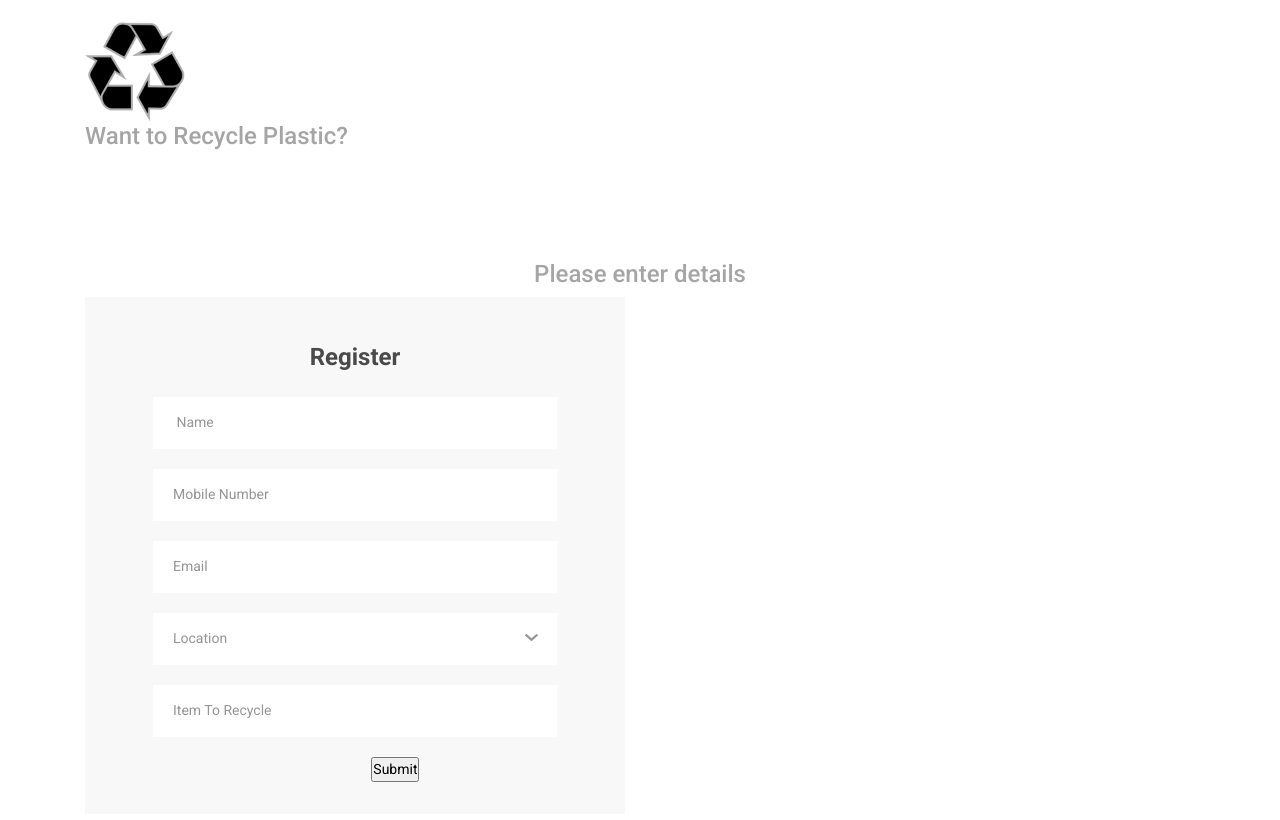
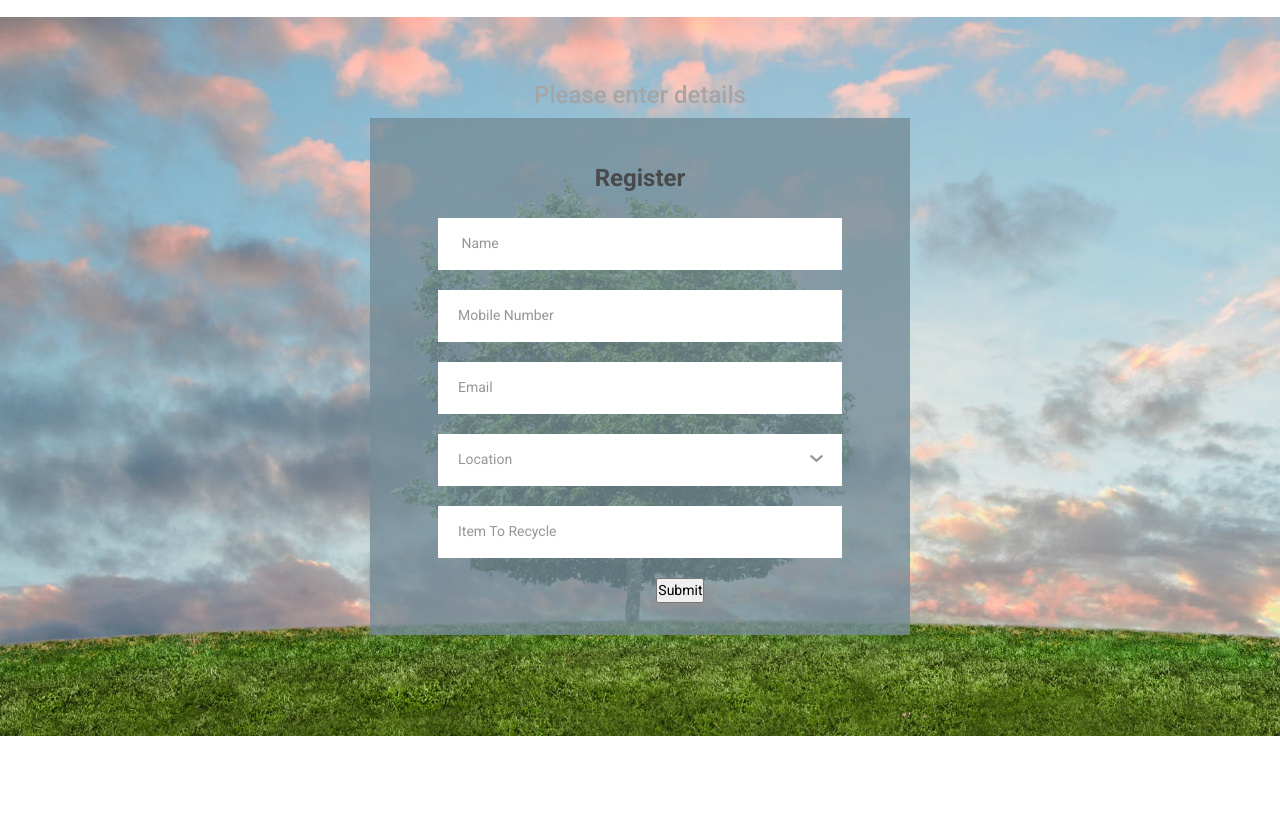
Before and after one commit to racheljose21/trashcan, a plain HTML site: page littlecloset/recycle.html in a window 1280 px wide. Shown: the part 62-882 px from the top of the page. After the commit the page ends 800 px from the top, so only its background shows below. Drawn offline with Linux system fonts and the light colour scheme.

Commit message:
Update recycle.html

```diff
--- a/littlecloset/recycle.html
+++ b/littlecloset/recycle.html
@@ -11,6 +11,17 @@
 <link rel="stylesheet" type="text/css" href="styles/checkout.css">
 <link rel="stylesheet" type="text/css" href="styles/checkout_responsive.css">
 </head>
+<style>
+.checkout {
+      background-image: url('images/back.jpg');
+      background-repeat: no-repeat;
+      background-attachment: fixed;
+      background-size: cover;
+    }
+    .billing{
+        background:rgba(117, 140, 153, 0.8);;
+    }
+</style>
 <body>
 
 <!-- Menu -->
@@ -62,19 +73,7 @@
 		</div>
 	</header>
 <br><br>
-    <div class="super_container_inner">
-        <div class="container">
-            <div class="row">
-                <div class="col-xl-4 col-md-6">
-                    <div class="person"><br><br>
-                        <div class="buyer_image"><img src="images/recycle.png" padding="20%"width="100" height="100"alt=""> <h3>Want to Recycle Plastic?</h3></div>
 
-                    </div>
-
-                </div>
-            </div>
-         </div>
-    </div>
 
     <div class="checkout" style="text-align: center;">
         <h3 > Please enter details</h3>
@@ -83,7 +82,7 @@
             <div class="row">
 
                 <!-- Billing -->
-                <div class="col-lg-6">
+                <div class="col-lg-6" style="margin: auto;">
                     <div class="billing">
                         <div class="checkout_title">Register</div>
                         <div class="checkout_form_container">
```
